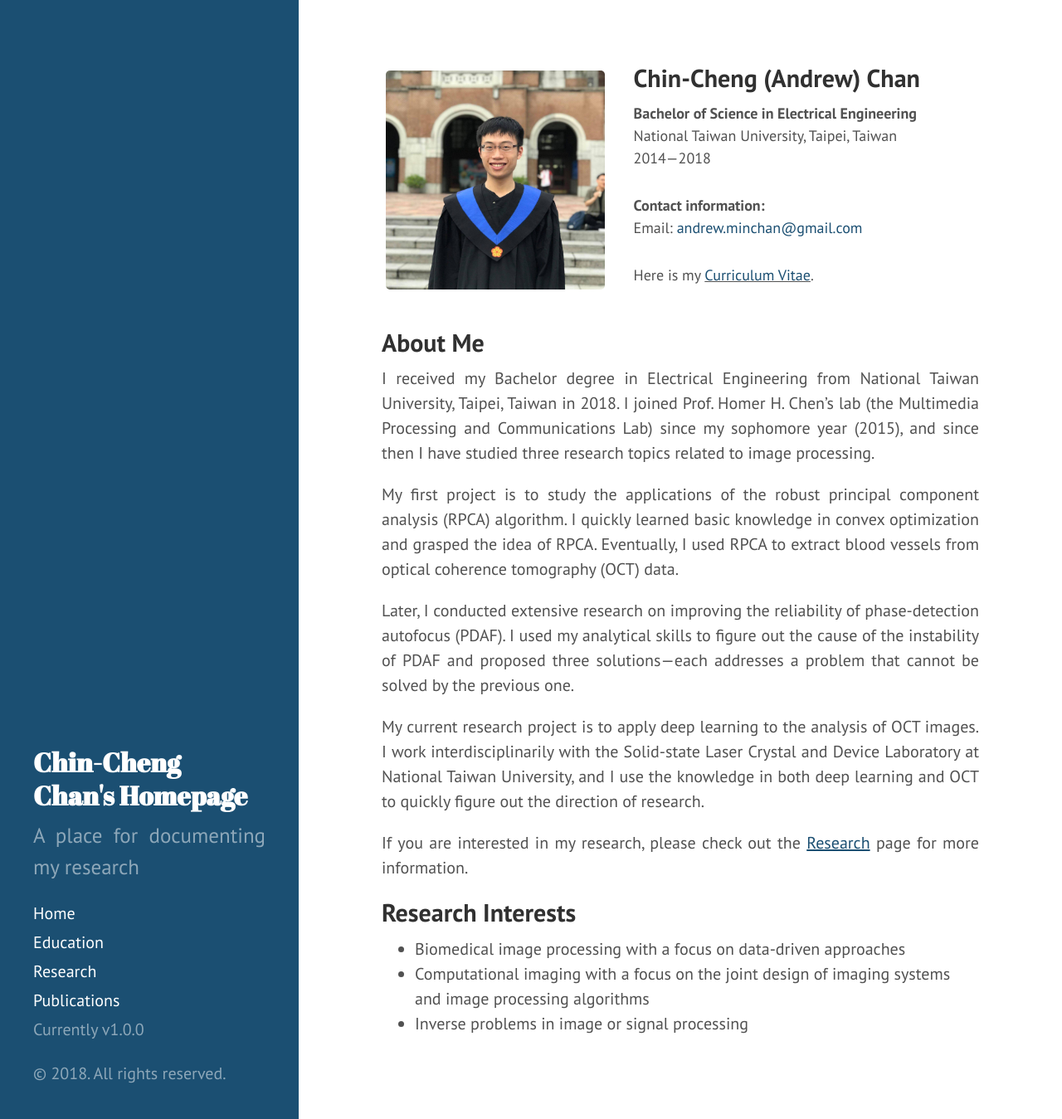
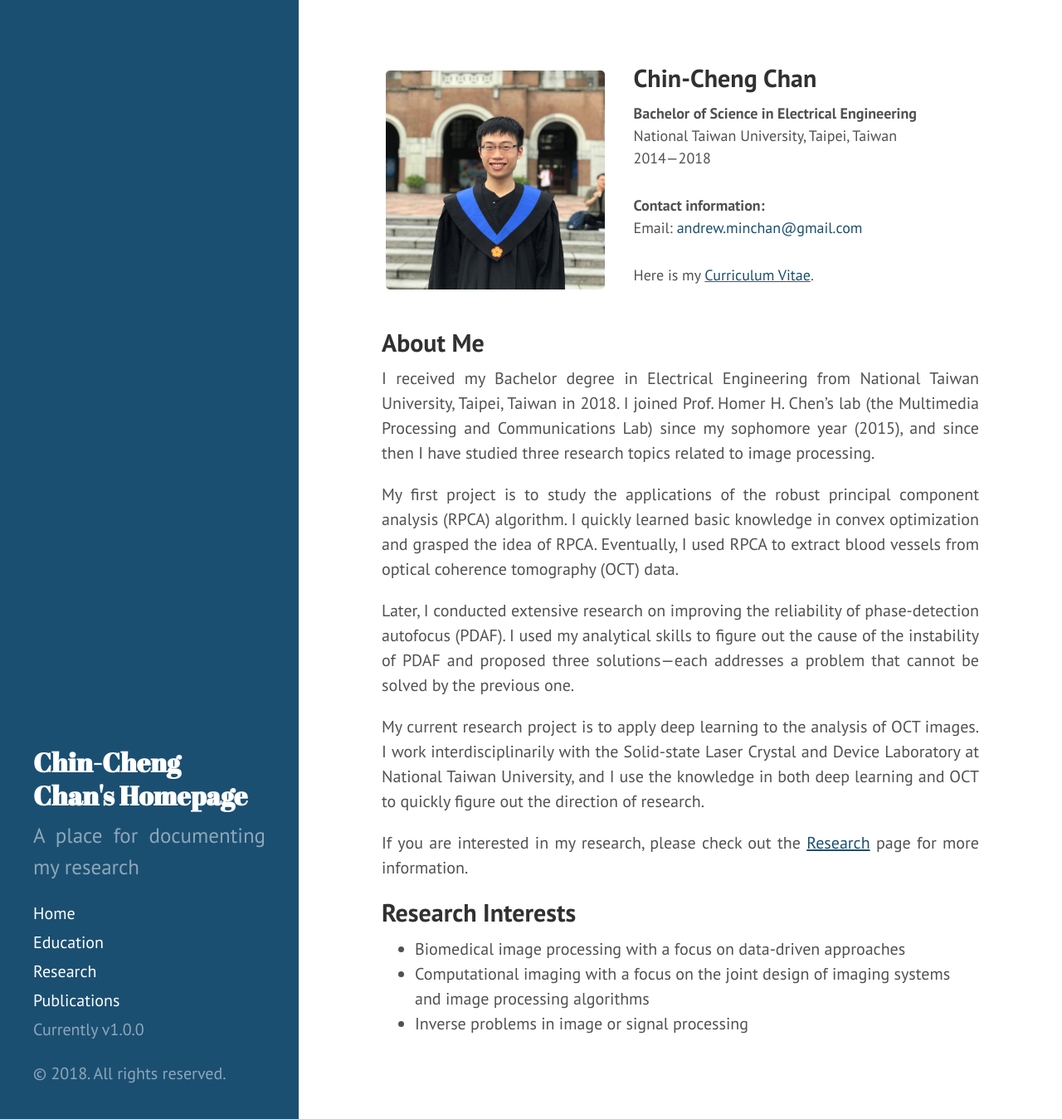
Before and after one commit to andrewccchan/andrewccchan.github.io, a Jekyll site: the page built from home.md, in a window 1280 px wide and 1349 px high. Shown: the whole window at 83% size. Built offline with Jekyll 4.4.1, drawn with Linux system fonts in a browser that asks for light colours.

Commit message:
remove nickname

```diff
--- a/home.md
+++ b/home.md
@@ -18,7 +18,7 @@ title: Home
     <img src="/assets/my_photo_grad_gown.jpg" alt="My photo" width='400'>
     </div>
     <div class="column2" >
-    <h1>Chin-Cheng (Andrew) Chan</h1>
+    <h1>Chin-Cheng Chan</h1>
     <p><b>Bachelor of Science in Electrical Engineering</b></p>
     <p>National Taiwan University, Taipei, Taiwan</p>
     <p>2014&mdash;2018</p>
```
